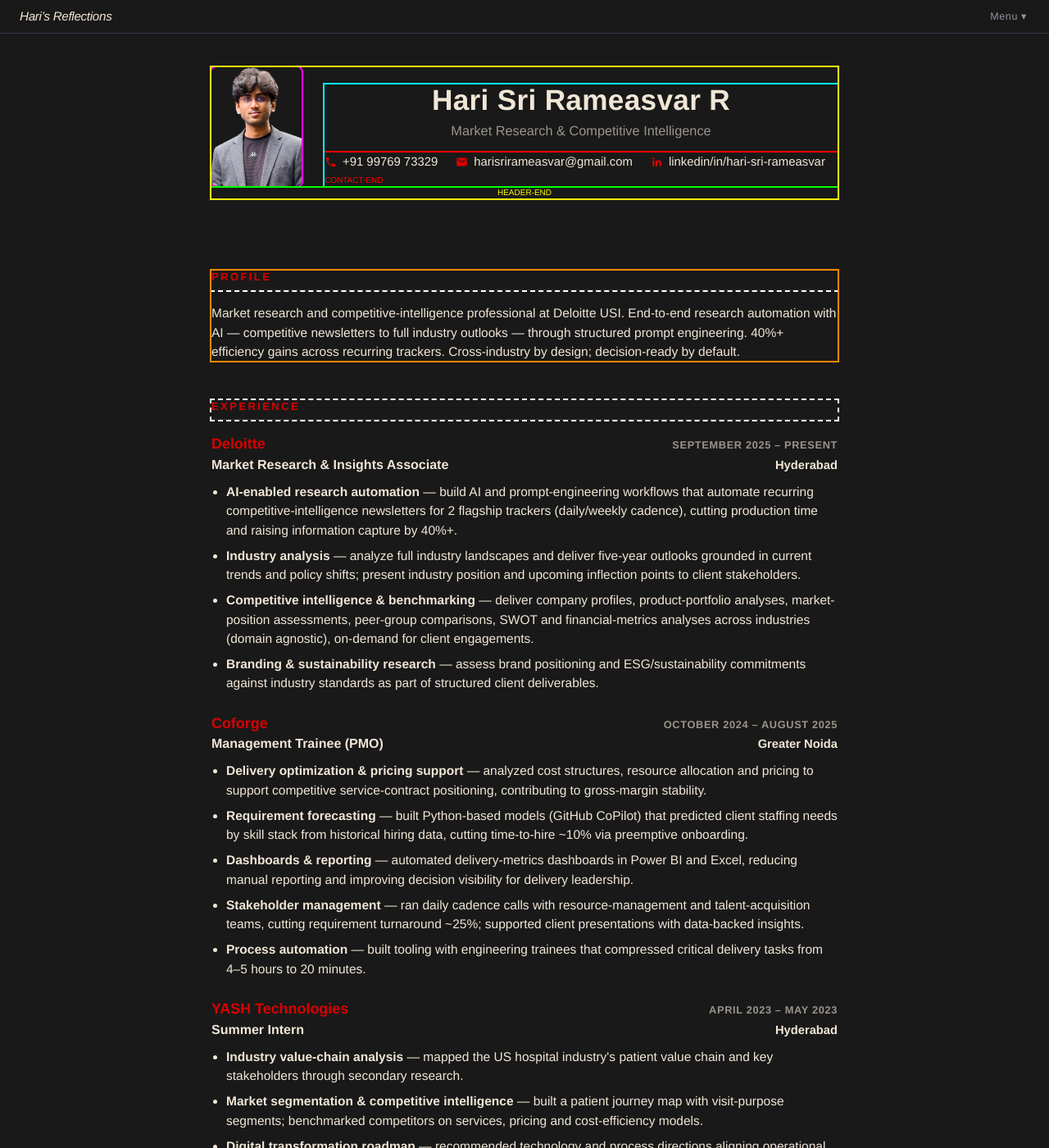
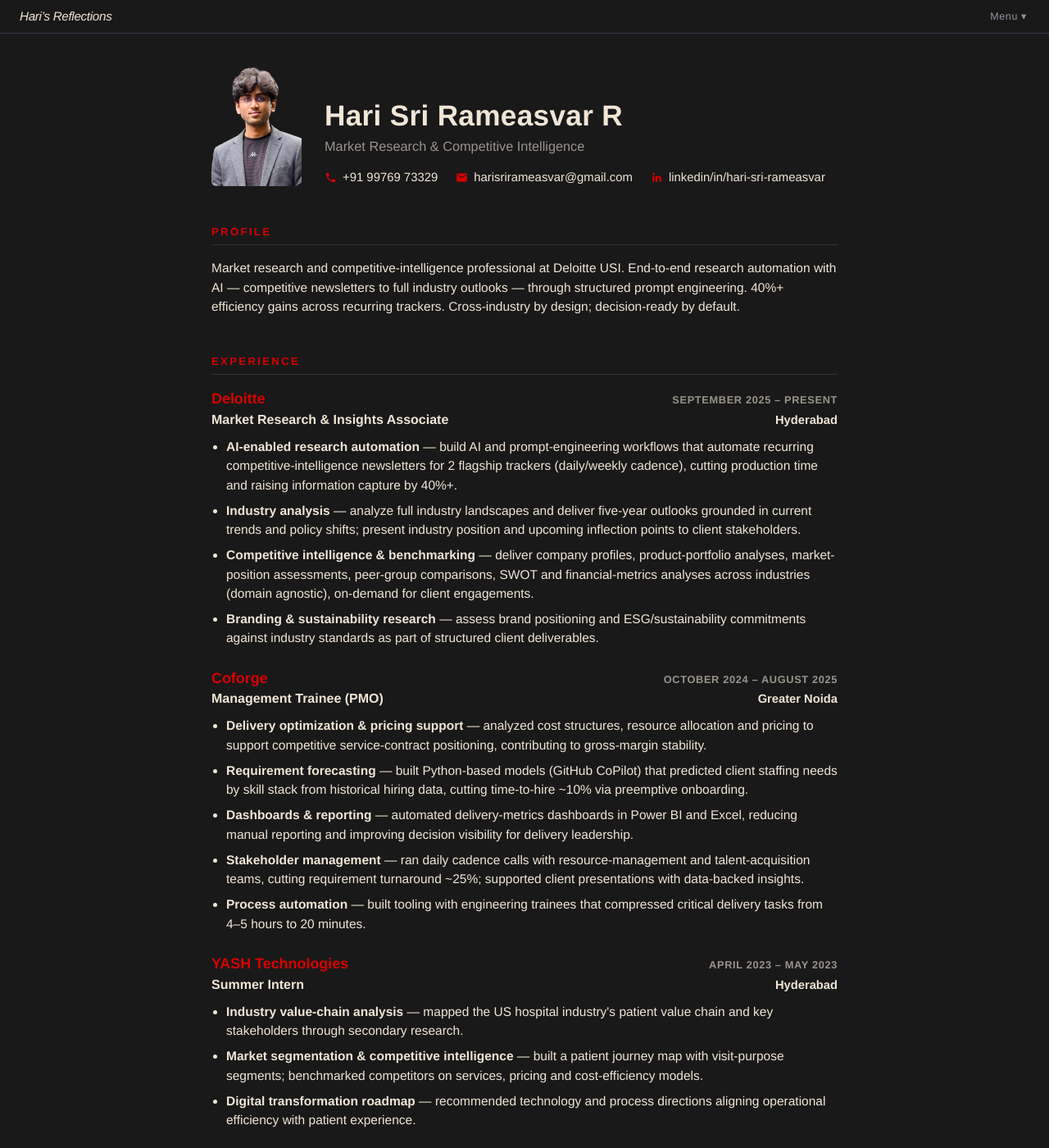
Before and after one commit to h-refs/h-refs.github.io, a Jekyll site: the page resume/index.html, which Jekyll copies as it is, in a window 1280 px wide and 1400 px high. Shown: the whole window at 82% size. Built offline with Jekyll 4.4.1, drawn with Linux system fonts in a browser that asks for light colours.

Commit message:
Resume: kill inherited 88px header margin (root cause of phantom gap); restore 22px section rhythm; remove diagnostics

```diff
--- a/resume/index.html
+++ b/resume/index.html
@@ -31,7 +31,8 @@
   .contact{margin-top:14px; font-size:.93rem; display:flex; flex-wrap:wrap; gap:4px 22px;}
   .contact a{display:inline-flex; align-items:center; gap:7px; border-bottom:none;}
   .contact svg{width:15px; height:15px; fill:var(--red); flex:none;}
-  section{margin-top:4px;}
+  header{margin-bottom:0; text-align:left;}
+  section{margin-top:22px;}
   h2{
     font-size:.82rem; font-weight:700; letter-spacing:.18em; text-transform:uppercase;
     color:var(--red); border-bottom:1px solid #333; padding-bottom:8px; margin-bottom:16px;
@@ -61,17 +62,6 @@
   .edu-item .detail .when{color:var(--red); font-size:.8rem; text-transform:uppercase; letter-spacing:.05em;}
   .foot{margin-top:48px; font-size:.85rem; color:var(--mid);}
   .foot a{border-bottom-color:#3a3a3a;}
-  /* TEMP DIAGNOSTIC — remove after gap issue is solved */
-  .identity{outline:2px solid #00ff00;}
-  .identity img{outline:2px solid #ff00ff;}
-  .identity > div{outline:2px solid #00ffff;}
-  header{outline:2px solid #ffff00;}
-  section:first-of-type{outline:2px solid #ff8800;}
-  h2{outline:2px dashed #ffffff;}
-  .contact{outline:2px solid #ff0000;}
-  .contact::after{content:'CONTACT-END'; display:block; color:#ff0000; font-size:10px;}
-  header::after{content:'HEADER-END'; display:block; color:#ffff00; font-size:10px;}
-
   @media print{
     :root{--dark:#fff; --cream:#111; --mid:#555; --red:#b00000;}
     body{padding:0; max-width:none; font-size:12px;}
```
